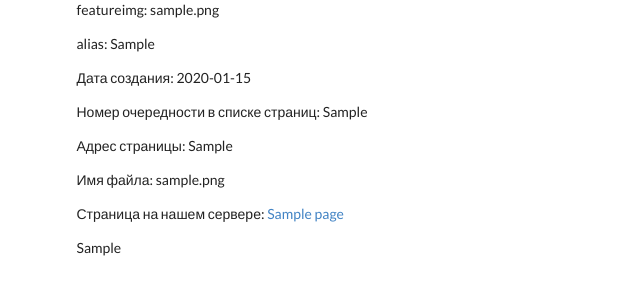
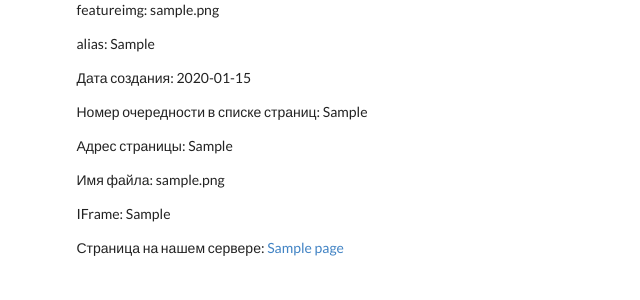
Before and after one commit to vesloguzov/TildaExport, a Django app: template templates/page.html in a window 1280 px wide. Shown: the part 279-579 px from the top of the page, without its empty margins (0-640 px from the left). Run offline with Django 3.2, Linux system fonts and the light colour scheme; the template is opened without the code that fills it: values that come from a table or form of the project are taken from there, others are empty; data comes from the database, SQL or seed files in the repository; tables that the repository leaves empty hold one stand-in row (values such as "Sample post").

Commit message:
krasota #0

```diff
--- a/export_app/models.py
+++ b/export_app/models.py
@@ -166,7 +166,7 @@ class Page(models.Model):
     iframe = models.TextField("IFrame code", default="")
 
     def save_iframe_code(self):
-
+        self.iframe = '<iframe src="{}" width="740" frameborder="0" scrolling="no" id="iframe"></iframe>'.format(self.page_path) + '<script>function resizeIframe(obj) {obj.style.height = obj.contentWindow.document.body.scrollHeight + "px";}</script>'
         pass
 
     def save_html_file(self):
@@ -178,6 +178,8 @@ class Page(models.Model):
             out_file.write(self.html)
         # print("newfile", newfile)
         self.page_path = os.path.join(settings.MEDIA_URL, 'projects', self.projectid, self.filename)
+        self.save()
+        self.save_iframe_code()
         self.save()
 
     def save_page_images(self, files):
--- a/templates/page.html
+++ b/templates/page.html
@@ -26,7 +26,7 @@
     {% if page.sort %} <p>Номер очередности в списке страниц: {{ page.sort }}</p> {% endif %}
     {% if page.published %} <p>Адрес страницы: {{ page.published }}</p> {% endif %}
     {% if page.filename %} <p>Имя файла: {{ page.filename }}</p> {% endif %}
-
+    {% if page.iframe %} <p>IFrame: {{ page.iframe }}</p> {% endif %}
 
     {% if page.page_path %}
         <p>Страница на нашем сервере: <a href="{{ page.page_path }}" target="_blank">{{ page.title }}</a></p>
@@ -35,6 +35,6 @@
             станицу"</p>
     {% endif %}
 
-    <div>{{ page.html }}</div>
+{#    <div>{{ page.html }}</div>#}
 
 {% endblock %}
```
